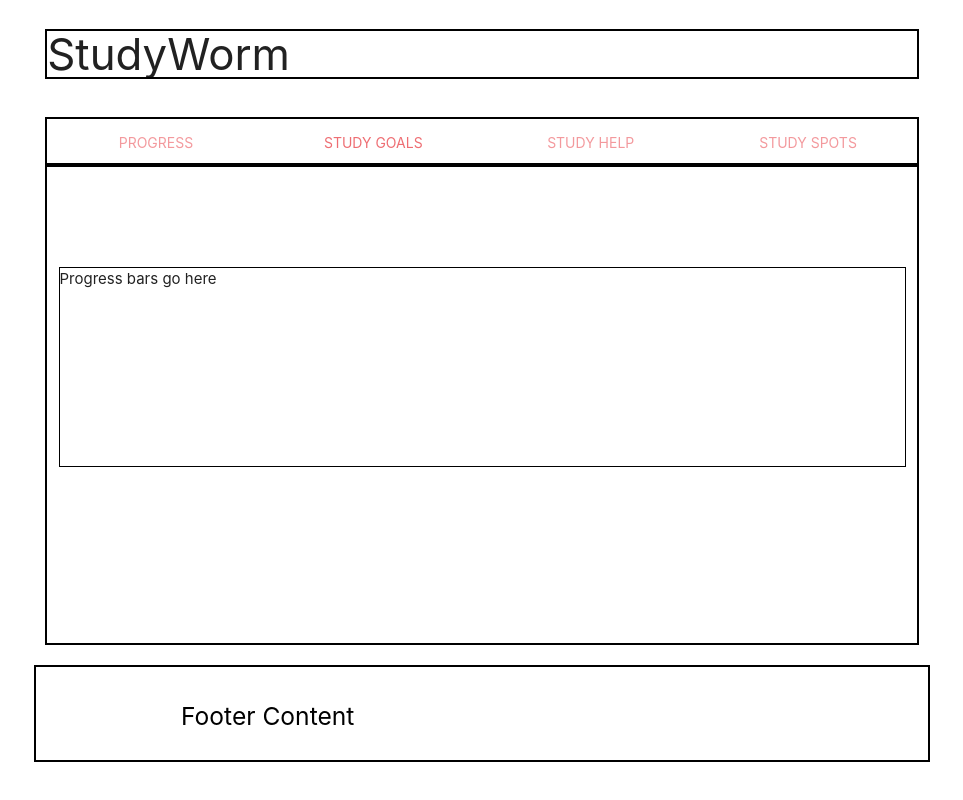
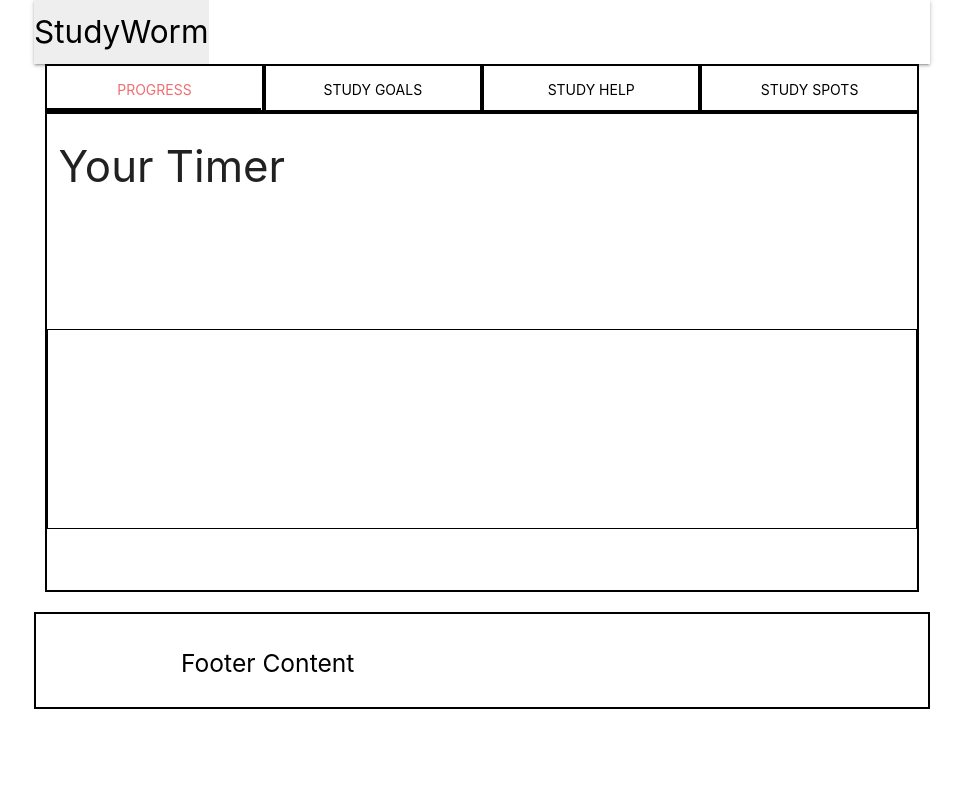
Before and after one commit to jdander19/StudyWorm---my-files, a plain HTML site: page index.html in a window 1280 px wide. Shown: the whole page, without its empty margins (158-1121 px from the left). Drawn offline with nearby package versions, Linux system fonts and the light colour scheme.

Commit message:
have two tabs

```diff
--- a/assets/css/style.css
+++ b/assets/css/style.css
@@ -1,24 +1,43 @@
-h3{
-    border: 2px solid black;
-    height: 50px;
+nav{
+    background-color: white;
+    color: black;
+}
 
+a.brand-logo{
+    color: black;
 }
 .page-footer{
     background-color: white;
     border: 2px solid black;
     color: black;
 }
+#swipe-2{
+    border: 2px solid black;
+    height: 60vh;
+}
 #swipe-1{
     border: 2px solid black;
     height: 60vh;
 }
-.tabs{
+li{
     color: black;
     border: 2px solid black;
 
 }
+.tabs .tab a{
+    color: black;
+}
+
 #progressBars{
     border: 1px solid black;
     height: 200px;
     margin-top: 100px;
 }
+#timer{
+    border: 1px solid black;
+    height: 200px;
+    margin-top: 100px;
+}
+.carousel .carousel-item{
+    width:100%;
+  }
--- a/assets/javascript/logic.js
+++ b/assets/javascript/logic.js
@@ -0,0 +1,6 @@
+$(document).ready(function(){
+    $('ul.tabs').tabs({
+      swipeable : false,
+      responsiveThreshold : 1920
+    });
+  });
--- a/index.html
+++ b/index.html
@@ -13,33 +13,50 @@
 
     <body>
         <div class="container">
-            <div class="row">
-                <div class="col s12">
-                    <header>
-                        <h3>StudyWorm</h3>
-                    </header>
+            <nav>
+                <div class="nav-wrapper ">
+                  <a href="#" class="brand-logo grey lighten-3">StudyWorm</a>
+
                 </div>
-            </div>
+              </nav>
         <div class="main">
             <div class="row">
                 <div class="col s12">
-                    <ul id="tabs-swipe" class="tabs">
+                    <ul id="tabs-swipe" class="tabs grey-text text-darken-4">
                         <li class="tab col s3"><a href="#swipe-1">Progress</a></li>
-                        <li class="tab col s3"><a class="active" href="#swipe-2">Study Goals</a></li>
+                        <li class="tab col s3"><a href="#swipe-2">Study Goals</a></li>
                         <li class="tab col s3"><a href="#swipe-3">Study Help</a></li>
                         <li class="tab col s3"><a href="#swipe-4">Study Spots</a></li>
                       </ul>
+
                 <div id="swipe-1" class="col s12">
                     <div class="row">
                         <div class="col s12">
-                                  <div id="progressBars">Progress bars go here</div>
+                            <h3>Your Timer</h3>
+                        </div>
+                    </div>
+                            <div class="row">
+                                <div class="col s12" id="timer"></div>
+                            </div>
+                </div>
+                                <form class="col s12" id="swipe-2">
+                                    <div class="row">
+                                      <div class="input-field col s5">
+                                        <input  id="subject" type="text" class="validate">
+                                        <label for="first_name">Subject</label>
+                                      </div>
+                                      <div class="input-field col s5">
+                                        <input id="last_name" type="text" class="validate">
+                                        <label for="last_name">Number of hours</label>
+                                      </div>
+                                    </div>
+                               </form>
                     </div>
                 </div>
             </div>
 
-                </div>
-            </div>
-        </div>
+
+
         <footer class="page-footer">
             <div class="container">
               <div class="row">
@@ -50,8 +67,9 @@
     </div>
 
         <!--JavaScript at end of body for optimized loading-->
+        <script src="https://ajax.googleapis.com/ajax/libs/jquery/3.4.1/jquery.min.js"></script>
         <script type="text/javascript" src="assets/javascript/materialize.min.js"></script>
         <script type="text/javascript" src="assets/javascript/logic.js"></script>
-        <script src="https://ajax.googleapis.com/ajax/libs/jquery/3.4.1/jquery.min.js"></script>
+
     </body>
 </html>
```
Lines whose indentation alone changed are shown as unchanged.
